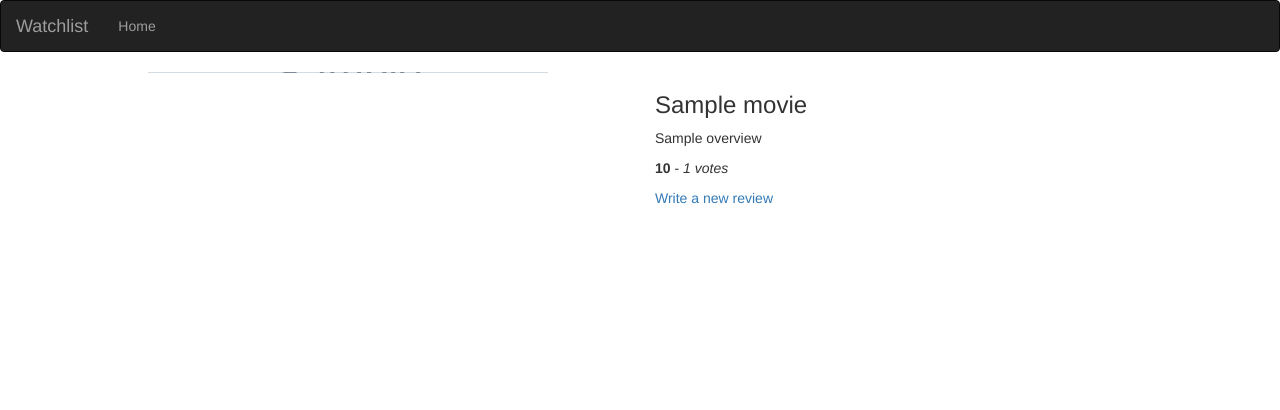
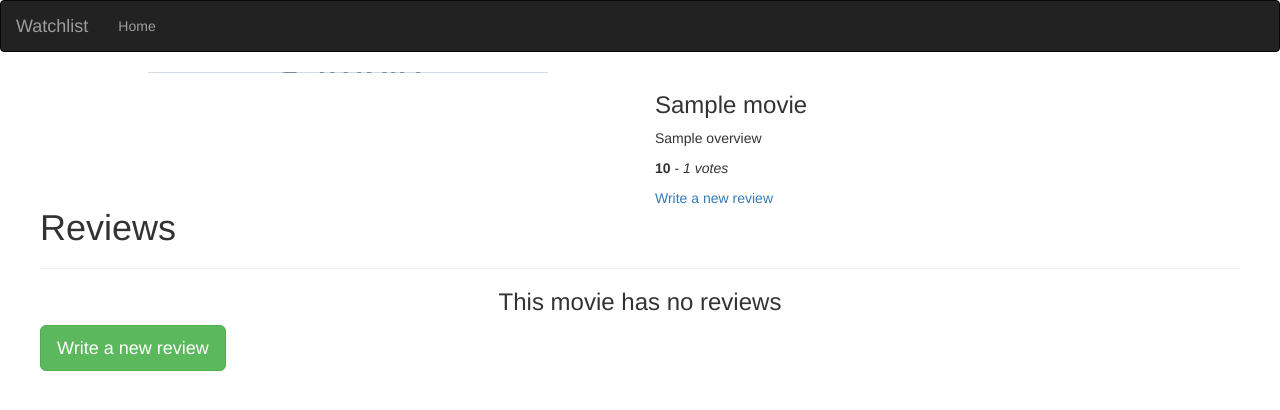
Before and after one commit to Winnyk15/WATCHLIST, a Python web app: template app/templates/movie.html in a window 1280 px wide. Shown: the top 410 px of the page. Run offline with Jinja, Linux system fonts and the light colour scheme; the template is opened without the code that fills it: most values are stand-ins (such as "Sample title", 1, 10 or a date in 2020); grey boxes marked "Sample" are stand-in pictures; some libraries are stand-ins or nearby versions.

Commit message:
move files to new folder

```diff
--- a/app/request.py
+++ b/app/request.py
@@ -33,7 +33,7 @@ def get_movies(category):
 
 
 def get_movie(id):
-    get_movie_details_url = base_url.format(id,api_key)
+    get_movie_details_url = base_url.format(id,'b7632467799d69cccf0402ad33c5fdc5')
 
     with urllib.request.urlopen(get_movie_details_url) as url:
         movie_details_data = url.read()
--- a/app/templates/macros.html
+++ b/app/templates/macros.html
@@ -12,3 +12,13 @@
     {% endfor %}
 
 {% endmacro %}
+
+<!-- Displaying reviews macro -->
+{% macro displayReviews(review_list) %}
+    {% for review in review_list %}
+    <div class="col-xs-12 col-sm-4 col-md-4 col-lg-4 review-card">
+        <h2> {{ review.title}} </h2>
+        <p> {{ review.review | truncate(30) }}</p>
+    </div>
+    {% endfor %}
+{% endmacro %}
--- a/app/templates/movie.html
+++ b/app/templates/movie.html
@@ -1,4 +1,5 @@
 {% extends 'base.html'%}
+{% import 'macros.html' as macro%}
 <!-- Content block -->
 {% block content %}
 <div class="container">
@@ -18,6 +19,22 @@
 
 
         </div>
+
+        <div class="row">
+
+            <h1>Reviews</h1>
+            <hr>
+
+            {% if reviews %}
+                {{macro.displayReviews(reviews)}}
+
+            {% else%}
+                <h3 class="text-center">This movie has no reviews </h3>
+
+                <a class="btn btn-success btn-lg text-center" href="/movie/review/new/{{movie.id}}"> Write a new review</a>
+            {% endif %}
+
+        </div>
     </div>
 
 </div>
```
Also changed, not shown: app/main/views.py (renamed from app/views.py, +4 -3 lines), app/models/review.py (renamed from app/models/reviews.py, +11 -0 lines), app/main/__init__.py (renamed from app/__init__.py), app/main/error.py (renamed from app/error.py), app/main/forms.py (renamed from app/forms.py).
